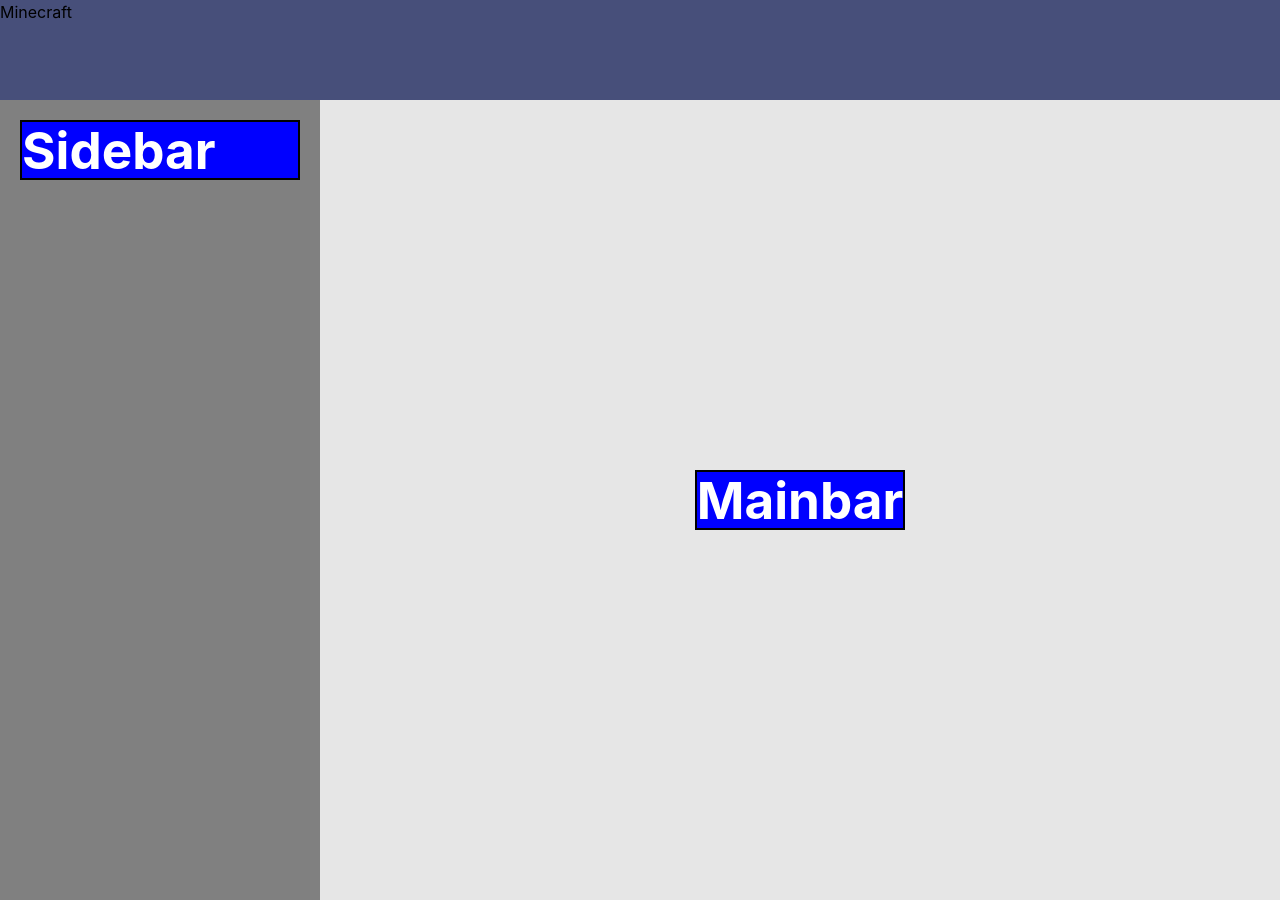
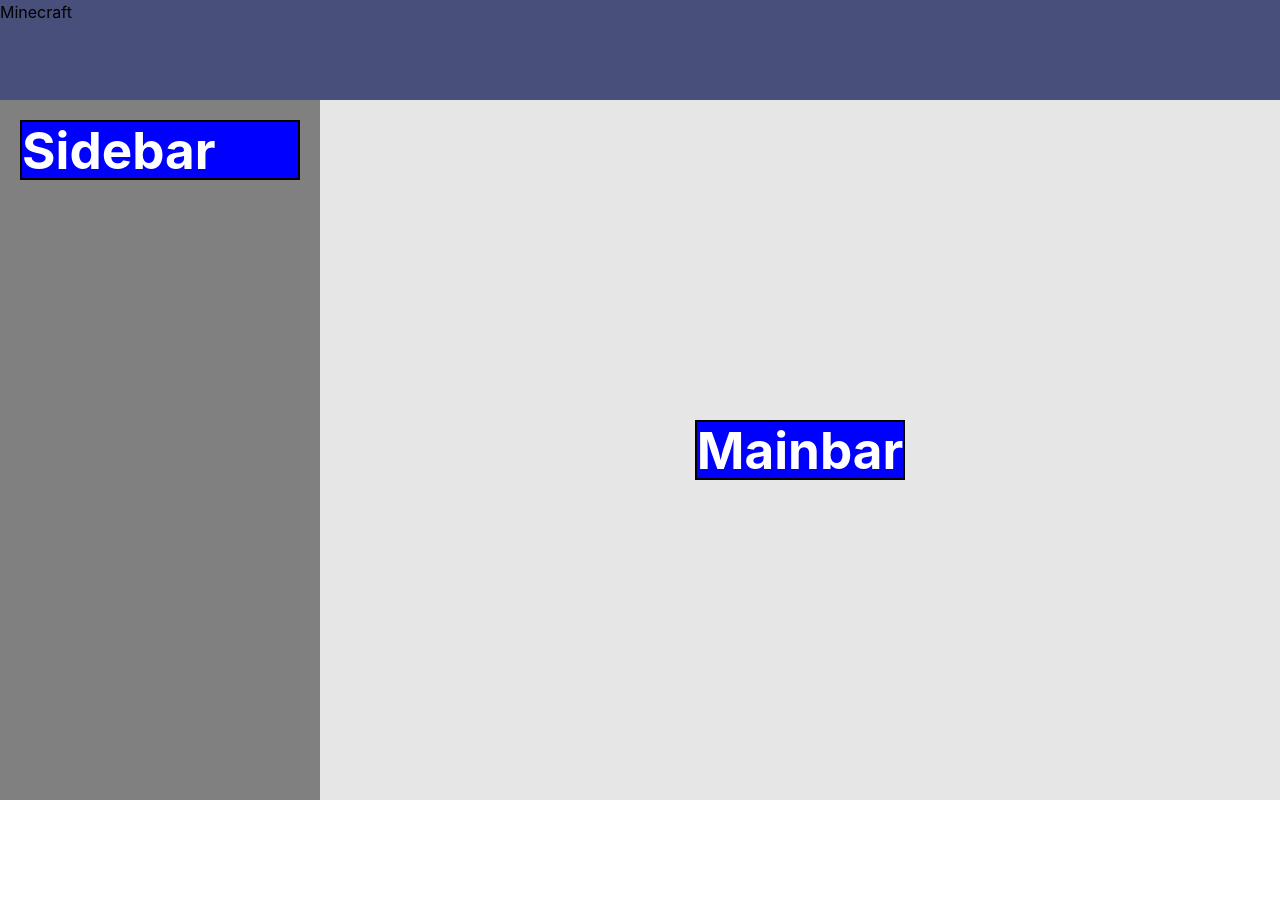
Before and after one commit to egohommeli12345/VillageBase, a React (Vite) app in the folder Frontend/VillageBase_fe/: page / in a window 1280 px wide. After the commit the page ends 800 px from the top, so only its background shows below. Built offline with nearby package versions, Linux system fonts and the light colour scheme.

Commit message:
MainCenterBox 'height' change

```diff
--- a/Frontend/VillageBase_fe/src/components/MainCenterBox.css
+++ b/Frontend/VillageBase_fe/src/components/MainCenterBox.css
@@ -1,25 +1,26 @@
 .container {
     display: grid;
     grid-template-columns: 1fr 3fr; /* Sivupalkki ja pääalueen suhde */
-    height: 100vh;
+    height: calc(100vh - 100px); /* 100px on headerin korkeus */
+
 }
 
 .sidebar {
-    background: gray; /* Harmaa tausta */
-    padding: 20px; /* Sisäinen tyhjä tila */
+    background: gray;
+    padding: 20px;
 }
 
 .mainbar {
-    background: #e6e6e6; /* Vaaleanpunainen tausta */
-    padding: 20px; /* Sisäinen tyhjä tila */
+    background: #e6e6e6;
+    padding: 20px;
     display: flex;
     justify-content: center;
     align-items: center;
 }
 
 h1 {
-    margin: 0; /* Poistaa oletusmarginaalit */
+    margin: 0;
     background: blue;
     border: 2px solid black;
-    color: white; /* Tekstin väri */
+    color: white;
 }
```
